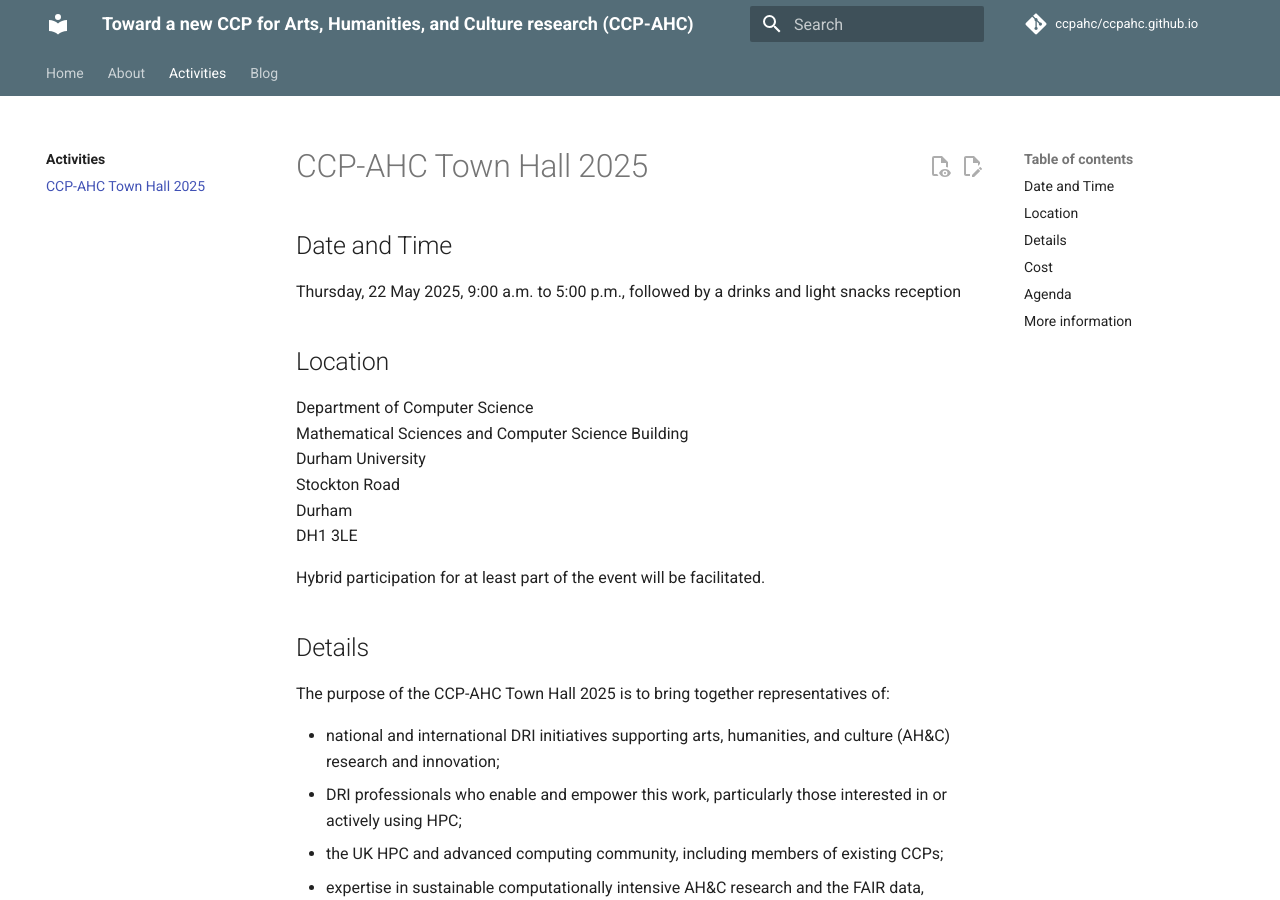
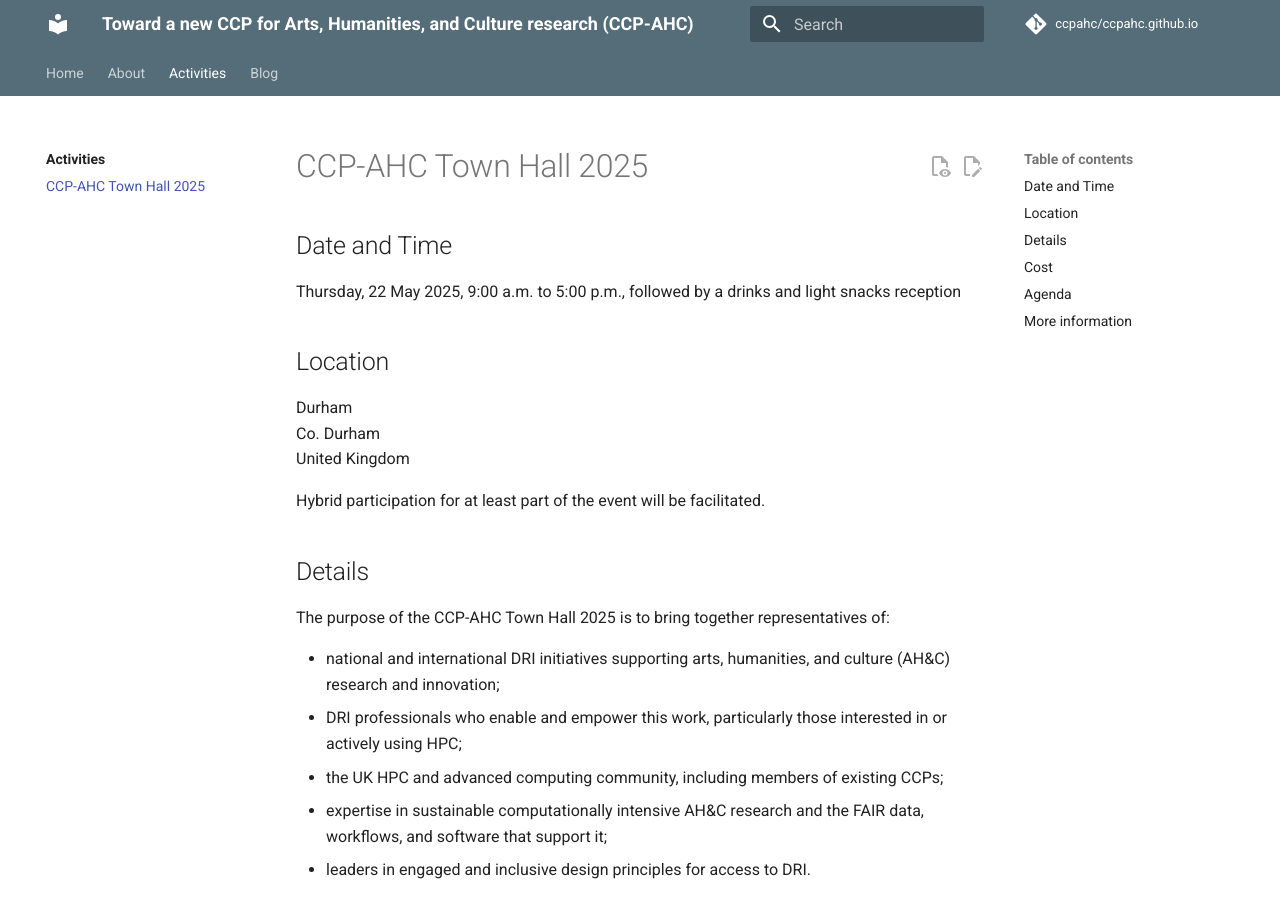
Before and after one commit to ccpahc/ccpahc.github.io, an MkDocs documentation site: the page built from docs/activities/town-hall-2025.md, in a window 1280 px wide and 900 px high. Built offline with MkDocs 1.6.1 and Material for MkDocs 9.7.7, drawn with Linux system fonts in a browser that asks for light colours; comment, search, counter and statistics services are not loaded.

Commit message:
Change location.

```diff
--- a/docs/activities/town-hall-2025.md
+++ b/docs/activities/town-hall-2025.md
@@ -6,12 +6,9 @@
 
 ## Location
 
-Department of Computer Science
-Mathematical Sciences and Computer Science Building
-Durham University
-Stockton Road
 Durham
-DH1 3LE
+Co. Durham
+United Kingdom
 
 Hybrid participation for at least part of the event will be facilitated.
 
```
Also changed, not shown: docs/index.md (+1 -1 lines).
